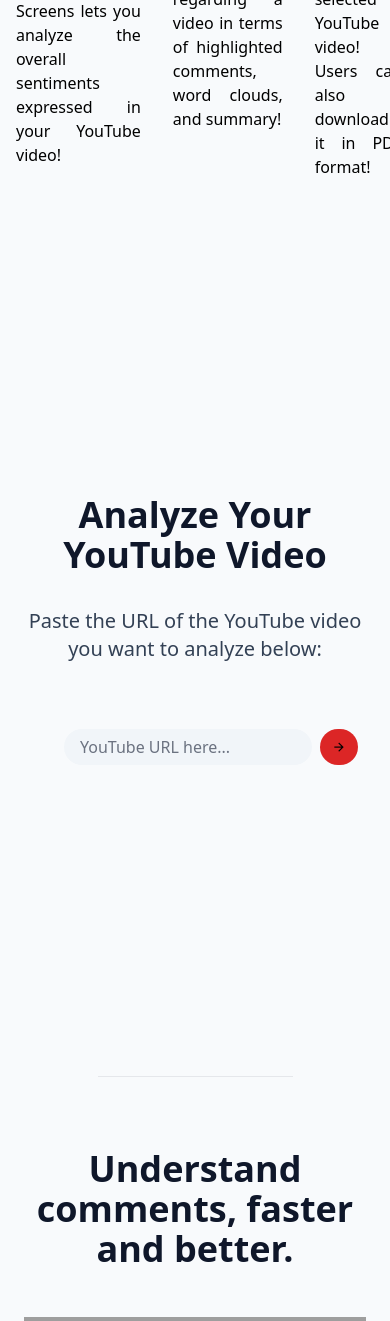
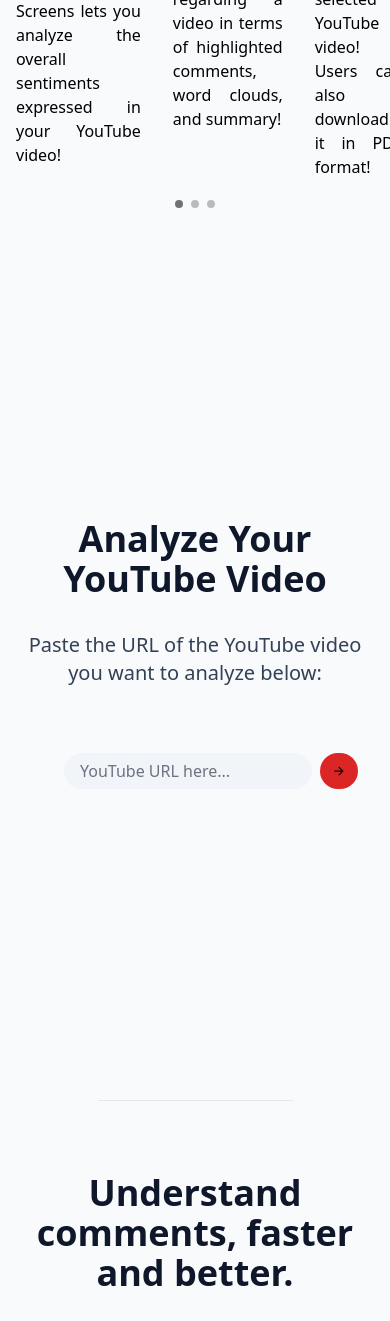
Before and after one commit to Isarakyun/Thesis-BEHIND-THE-SCREENS, a Flask app: page / in a window 390 px wide. Shown: the part 1066-2387 px from the top of the page. Run offline with Flask 3, Linux system fonts and the light colour scheme; style sheets or scripts are compiled from the project's sources; parts of the project's set-up code (start-up, migrations or seed data) failed here and were passed over; some libraries are stand-ins or nearby versions; grey boxes are pictures that could not be loaded.

Commit message:
added dots under slideshow (home)

```diff
--- a/web/templates/home.html
+++ b/web/templates/home.html
@@ -11,6 +11,19 @@
     <script src="https://cdn.jsdelivr.net/npm/chart.js"></script> <!-- Ensure Chart.js is included -->
     <title>{% block title %}Behind the Screens{% endblock %}</title>
     <style>
+      .dot {
+        height: 8px;
+        width: 8px;
+        margin: 0 4px;
+        background-color: #bbb;
+        border-radius: 50%;
+        display: inline-block;
+        transition: background-color 0.6s ease;
+      }
+
+      .active {
+        background-color: #717171;
+      }
         #animationWindow {
             display: none;
             background-color: rgb(255, 255, 255);
@@ -126,7 +139,7 @@
     </header>
 
     <main class="max-w-4xl mx-auto">
-    <section id="hero" class="flex flex-col-reverse justify-center sm:flex-row p-6 items-center gap-8 scroll-mt-40 h-screen">
+    <section id="hero" class="pointer-events-none flex flex-col-reverse justify-center sm:flex-row p-6 items-center gap-8 scroll-mt-40 h-screen">
         <article class="sm:w-1/2">
             <h2 class="max-w-md text-4xl font-bold text-center sm:text-5xl sm:text-left text-slate-900 dark:text-white">
 
@@ -140,37 +153,40 @@
 
     </section>
 
-    <section id="services" class="flex flex-col scroll-mt-16 widescreen:section-min-height tallscreen:section-min-height h-auto text-center mb-0"> <!-- Change min-h-screen to h-auto -->
+    <section id="services" class="pointer-events-none flex flex-col scroll-mt-16 widescreen:section-min-height tallscreen:section-min-height h-auto text-center mb-0"> <!-- Change min-h-screen to h-auto -->
       <div class="relative overflow-hidden">
         <ul id="slideshow" class="flex transition-transform duration-700 ease-in-out">
-          <li class="h-[40vh] relative w-full flex md:flex-row mb-0"> <!-- Removed bottom margin -->
-            <div class="w-full md:w-7/10"> <!-- Full width on mobile, specific width on PC -->
+          <li class="h-[40vh] relative w-full flex md:flex-row mb-0">
+            <div class="w-full md:w-7/10">
               <img class="h-full w-full object-cover" src="./static/sentiment3.png" alt="Productivity Illustration">
             </div>
-            <div class="w-full md:w-1/4 flex flex-col items-center justify-center p-4"> <!-- Full width on mobile, specific width on PC -->
+            <div class="w-full md:w-1/4 flex flex-col items-center justify-center p-4">
               <h3 class="text-2xl font-semibold mb-2 text-red-700">Sentiment</h3>
               <span class="text-justify">Get to know what your audience feels! Behind the Screens lets you analyze the overall sentiments expressed in your YouTube video!</span>
             </div>
           </li>
-          <li class="h-[40vh] relative w-full flex md:flex-row mb-0"> <!-- Removed bottom margin -->
-            <div class="w-full md:w-7/10"> <!-- Full width on mobile, specific width on PC -->
+          <li class="h-[40vh] relative w-full flex md:flex-row mb-0">
+            <div class="w-full md:w-7/10">
               <img class="h-full w-full object-cover" src="./static/analytics.png" alt="Analytics Illustration">
             </div>
-            <div class="w-full md:w-1/4 flex flex-col items-center justify-center p-4"> <!-- Full width on mobile, specific width on PC -->
+            <div class="w-full md:w-1/4 flex flex-col items-center justify-center p-4">
               <h3 class="text-2xl font-semibold mb-2 text-red-700">Analytics</h3>
               <span class="text-justify">View information regarding a video in terms of highlighted comments, word clouds, and summary!</span>
             </div>
           </li>
-          <li class="h-[40vh] relative w-full flex md:flex-row mb-0"> <!-- Removed bottom margin -->
-            <div class="w-full md:w-7/10"> <!-- Full width on mobile, specific width on PC -->
+          <li class="h-[40vh] relative w-full flex md:flex-row mb-0">
+            <div class="w-full md:w-7/10">
               <img class="h-full w-full object-cover" src="./static/results.png" alt="Results Illustration">
             </div>
-            <div class="w-full md:w-1/4 flex flex-col items-center justify-center p-4"> <!-- Full width on mobile, specific width on PC -->
+            <div class="w-full md:w-1/4 flex flex-col items-center justify-center p-4">
               <h3 class="text-2xl font-semibold mb-2 text-red-700">Results</h3>
               <span class="text-justify">Quickly gauge the results of your selected YouTube video! Users can also download it in PDF format!</span>
             </div>
           </li>
         </ul>
+      </div>
+      <div id="dots" class="flex justify-center mt-4">
+        <!-- DOTS HERE -->
       </div>
     </section>
 
@@ -178,19 +194,34 @@
       let currentIndex = 0;
       const slideshow = document.getElementById('slideshow');
       const slides = slideshow.getElementsByTagName('li');
+      const dotsContainer = document.getElementById('dots');
+
+      // DOTS FOR THE SLIDESHOW
+      for (let i = 0; i < slides.length; i++) {
+        const dot = document.createElement('span');
+        dot.classList.add('dot');
+        dotsContainer.appendChild(dot);
+      }
+
+      const dots = dotsContainer.getElementsByClassName('dot');
 
       function showNextSlide() {
-          currentIndex = (currentIndex + 1) % slides.length; // Loop back to the first slide
-          slideshow.style.transform = `translateX(-${currentIndex * 100}%)`;
+        currentIndex = (currentIndex + 1) % slides.length;
+        slideshow.style.transform = `translateX(-${currentIndex * 100}%)`;
+        updateDots();
       }
 
-      setInterval(showNextSlide, 8000); // Change slide every 8 seconds
+      function updateDots() {
+        for (let i = 0; i < dots.length; i++) {
+          dots[i].classList.remove('active');
+        }
+        dots[currentIndex].classList.add('active');
+      }
+
+      setInterval(showNextSlide, 8000); // 8 sec interval for the slideshow
+
+      updateDots();
     </script>
-
-
-
-
-
 
       <!-- will redirect to home_analysis.html -->
       <section id="analyze" class="flex flex-col p-6 my-6 scroll-mt-16 widescreen:section-min-height tallscreen:section-min-height min-h-screen text-center justify-center items-center">
@@ -268,7 +299,7 @@
 
     <hr class="mx-auto bg-black dark:bg-white w-1/2">
 
-       <section id="features" class="p-6 my-12 scroll-mt-20 widescreen:section-min-height tallscreen:section-min-height">
+       <section id="features" class="pointer-events-none p-6 my-12 scroll-mt-20 widescreen:section-min-height tallscreen:section-min-height">
         <div class="text-center mb-12">
           <h2 class="text-4xl font-bold text-slate-900 dark:text-white">Understand comments, faster and better.</h2>
         </div>
@@ -317,7 +348,7 @@
             <ul class="list-inside list-disc text-xl text-slate-700 dark:text-slate-400">
               <li>Application to any YouTube video</li>
               <li>A tool for content creators</li>
-              <li>Sentiment analysis in YouTube</li>
+              <li>Sentiment analysis on YouTube</li>
             </ul>
           </div>
 
@@ -343,7 +374,7 @@
           <div class="order-10 md:order-10 flex flex-col items-start text-left">
             <h3 class="text-3xl font-bold text-slate-900 dark:text-white mb-4">Applied Technology</h3>
             <p class="text-xl text-slate-700 dark:text-slate-400 mb-4">
-              Our system utilizes the roBERTa model. A model for natural language processing. Ensuring sentiment analysis is done accordingly.
+              Our system utilizes the RoBERTa model: a model for natural language processing. Ensuring sentiment analysis is done accordingly.
             </p>
             <ul class="list-inside list-disc text-xl text-slate-700 dark:text-slate-400">
               <li>Utilizing an NLP model</li>
```
